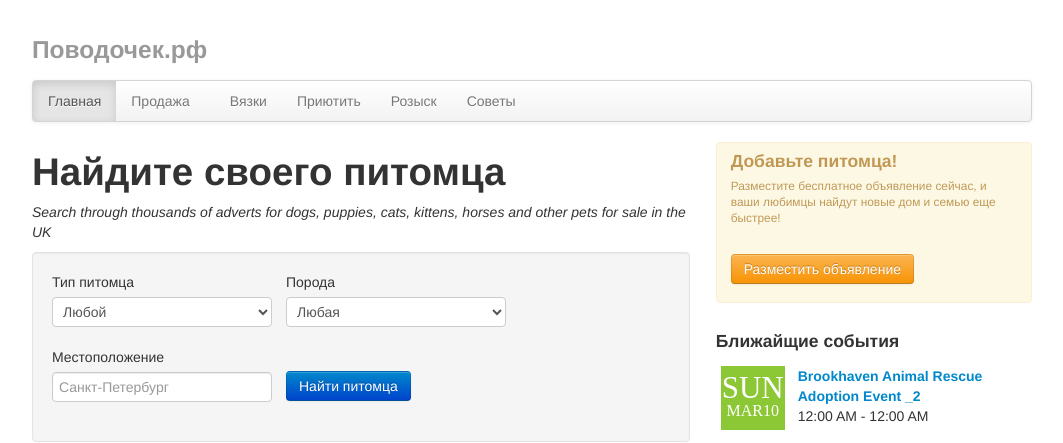
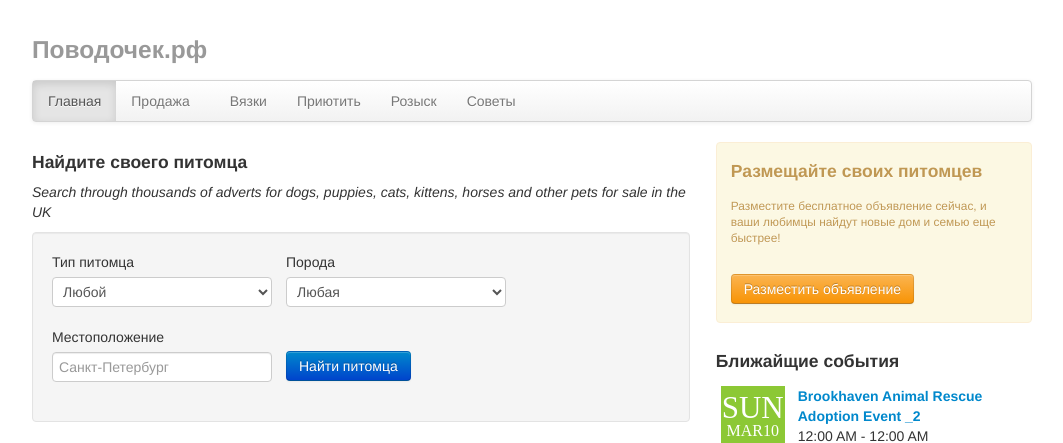
Before and after one commit to popovegor/povodochek, a Flask app: page / in a window 1280 px wide. Shown: the top 443 px of the page, without its empty margins (108-1171 px from the left). Run offline with Flask 2, Linux system fonts and the light colour scheme; style sheets or scripts are compiled from the project's sources; some libraries are stand-ins or nearby versions.

Commit message:
refine 'main' page

```diff
--- a/src/static/css/custom.less
+++ b/src/static/css/custom.less
@@ -5,6 +5,11 @@ html, body {
         /*width: 1170px;*/
         margin: 0 auto;
         max-width: 1000px;
+    }
+
+    h1, h2,  {
+        margin:0px !important;
+        font-size:17.5px !important;
     }
 }
 
--- a/src/templates/index_pet_add.html
+++ b/src/templates/index_pet_add.html
@@ -1,5 +1,5 @@
 <div id="indexPetAdd" class="alert">
-    <h4>Добавьте питомца!</h4>
+    <h2>Размещайте своих питомцев</h2>
     <p class="ipa-description"><small>Разместите бесплатное объявление сейчас,  и ваши любимцы найдут новые дом и семью еще быстрее!</small></p>
     <p class="ipa-add">
         <button class="btn btn-warning" type="button">Разместить объявление</button>
```
Lines whose indentation alone changed are shown as unchanged.
